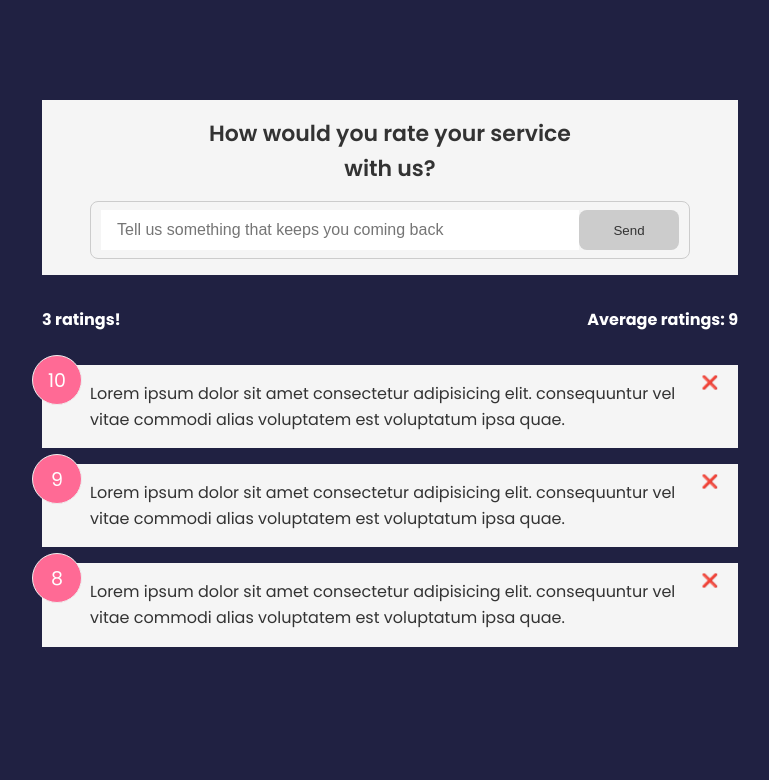
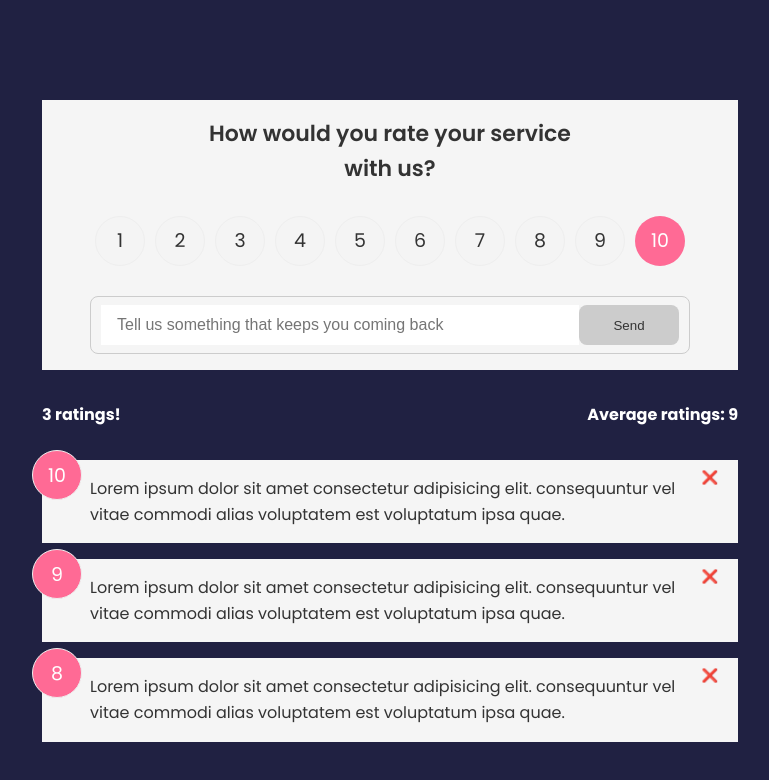
Before and after one commit to SinisaVukmirovic/Svelte-Crash-Course-2021, a Svelte app: page / in a window 1280 px wide. Shown: the top 780 px of the page, without its empty margins (250-1019 px from the left). Built offline with nearby package versions, Linux system fonts and the light colour scheme.

Commit message:
Added ratings section and select rating func

```diff
--- a/src/components/Button.svelte
+++ b/src/components/Button.svelte
@@ -33,6 +33,7 @@
       background-color: #cccccc;
       color: #333;
       cursor:auto;
+      cursor: not-allowed;
     }
     button:disabled:hover{
       transform:scale(1);
--- a/src/components/FeedbackForm.svelte
+++ b/src/components/FeedbackForm.svelte
@@ -1,11 +1,15 @@
 <script>
     import Card from './Card.svelte';
     import Button from './Button.svelte';
+    import RatingSelect from './RatingSelect.svelte';
 
     let text = '';
+    let rating = 10;
     let btnDisabled = true;
     let minChars = 10;
     let message;
+
+    const handleSelect = e => rating = e.detail;
 
     const handleInput = () => {
       if (text.trim().length <= minChars) {
@@ -23,6 +27,7 @@
         <h2>How would you rate your service with us?</h2>
     </header>
     <form>
+        <RatingSelect on:rating-select={handleSelect} />
         <div class="input-group">
             <input type="text" on:input={handleInput} bind:value={text} placeholder="Tell us something that keeps you coming back">
             <Button disabled={btnDisabled} type="submit">Send</Button>
--- /dev/null
+++ b/src/components/RatingSelect.svelte
@@ -0,0 +1,100 @@
+<script>
+    import { createEventDispatcher } from 'svelte';
+
+    let selected = 10;
+
+    let dispatch = createEventDispatcher();
+
+    const onChange = (e) => {
+        selected = e.currentTarget.value;
+        dispatch('rating-select', selected);
+    }
+</script>
+
+<ul class="rating">
+    <li>
+      <input type="radio" id="num1" name="rating" value="1" on:change={onChange} checked={selected===1} />
+      <label for="num1">1</label>
+    </li>
+    <li>
+      <input type="radio" id="num2" name="rating" value="2" on:change={onChange} checked={selected===2} />
+      <label for="num2">2</label>
+    </li>
+    <li>
+      <input type="radio" id="num3" name="rating" value="3" on:change={onChange} checked={selected===3} />
+      <label for="num3">3</label>
+    </li>
+    <li>
+      <input type="radio" id="num4" name="rating" value="4" on:change={onChange} checked={selected===4} />
+      <label for="num4">4</label>
+    </li>
+    <li>
+      <input type="radio" id="num5" name="rating" value="5" on:change={onChange} checked={selected===5} />
+      <label for="num5">5</label>
+    </li>
+    <li>
+      <input type="radio" id="num6" name="rating" value="6" on:change={onChange} checked={selected===6} />
+      <label for="num6">6</label>
+    </li>
+    <li>
+      <input type="radio" id="num7" name="rating" value="7" on:change={onChange} checked={selected===7} />
+      <label for="num7">7</label>
+    </li>
+    <li>
+      <input type="radio" id="num8" name="rating" value="8" on:change={onChange} checked={selected===8} />
+      <label for="num8">8</label>
+    </li>
+    <li>
+      <input type="radio" id="num9" name="rating" value="9" on:change={onChange} checked={selected===9} />
+      <label for="num9">9</label>
+    </li>
+    <li>
+      <input type="radio" id="num10" name="rating" value="10" on:change={onChange} checked={selected===10} />
+      <label for="num10">10</label>
+    </li>
+  </ul>
+
+  <style>
+        .rating {
+    display: flex;
+    align-items: center;
+    justify-content: space-around;
+    margin: 30px 0;
+  }
+  .rating li {
+    position: relative;
+    background: #f4f4f4;
+    width: 50px;
+    height: 50px;
+    padding: 10px;
+    text-align: center;
+    border-radius: 50%;
+    font-size: 19px;
+    border: 1px #eee solid;
+    transition: 0.3s;
+  }
+  .rating li label {
+    position: absolute;
+    top: 50%;
+    left: 50%;
+    width: 50px;
+    height: 50px;
+    padding: 10px;
+    border-radius: 50%;
+    transform: translate(-50%, -50%);
+    cursor: pointer;
+  }
+  .rating li:hover {
+    background: #ff6a95;
+    color: #fff;
+  }
+  /* Make actual radio select invisible */
+  [type='radio'] {
+    opacity: 0;
+  }
+  /* Use the sibling select */
+  [type='radio']:checked ~ label {
+    background: #ff6a95;
+    color: #fff;
+  }
+  </style>
```
